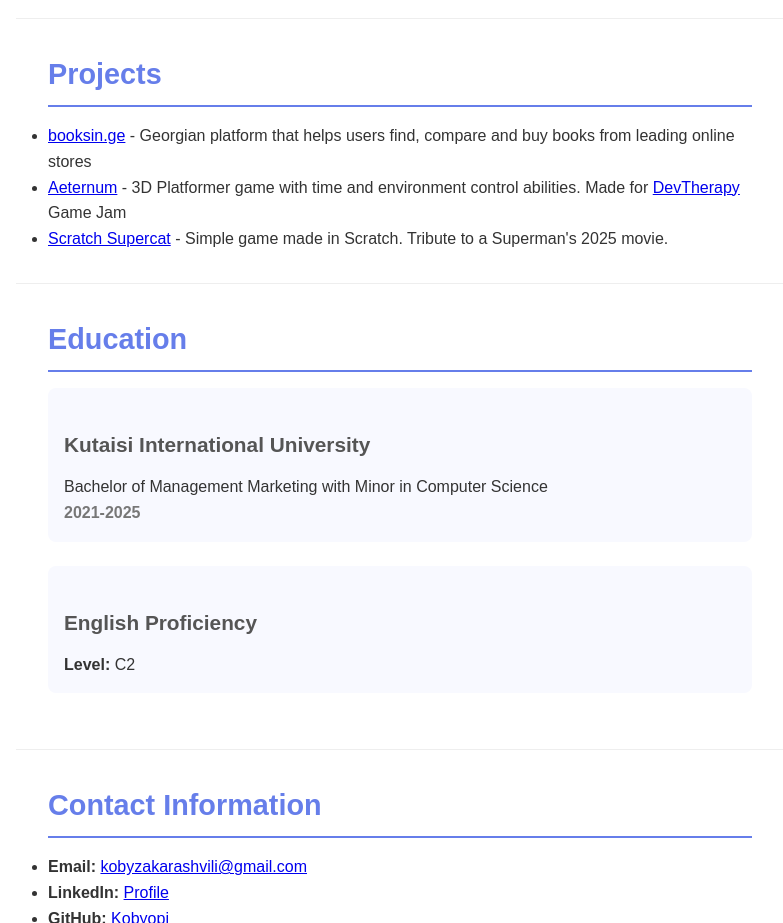
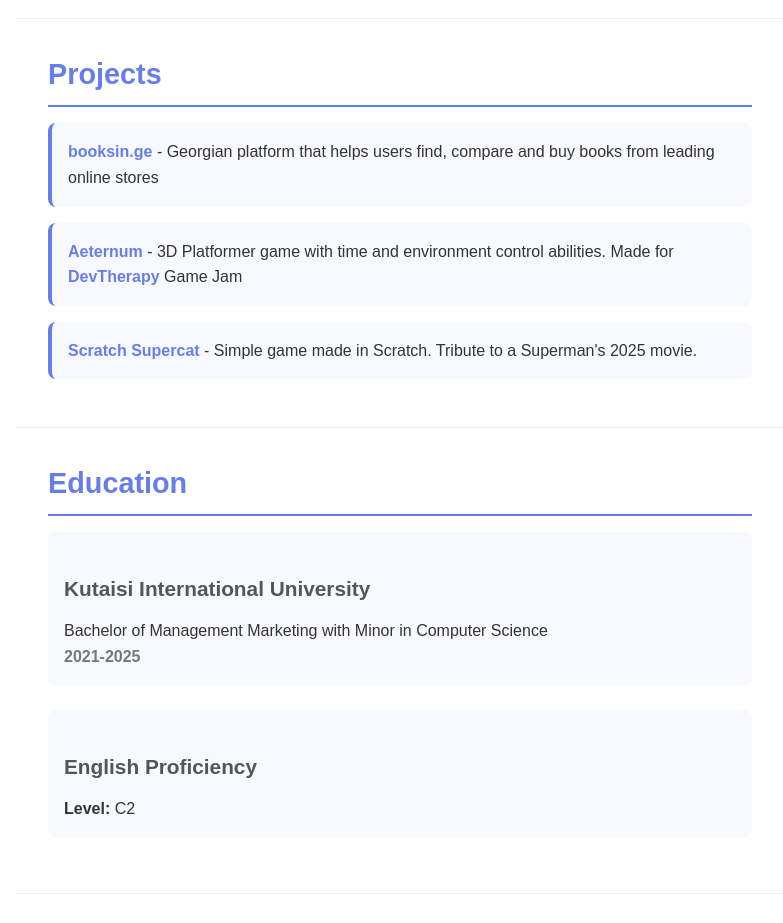
Before and after one commit to Kobyopi/rsschool-cv, a plain HTML site: page index.html in a window 1280 px wide. Shown: the part 2860-3783 px from the top of the page, without its empty margins (240-1023 px from the left). Drawn offline with Linux system fonts and the light colour scheme.

Commit message:
feat: added style for projects section

```diff
--- a/style.css
+++ b/style.css
@@ -193,3 +193,27 @@ code {
     color: #777;
     font-weight: bold;
 }
+
+/* Projects section */
+#projects ul {
+    list-style: none;
+    padding-left: 0;
+}
+
+#projects ul li {
+    margin-bottom: 1rem;
+    padding: 1rem;
+    background: #f8f9ff;
+    border-radius: 8px;
+    border-left: 4px solid #667eea;
+}
+
+#projects ul li a {
+    color: #667eea;
+    text-decoration: none;
+    font-weight: bold;
+}
+
+#projects ul li a:hover {
+    text-decoration: underline;
+}
```
